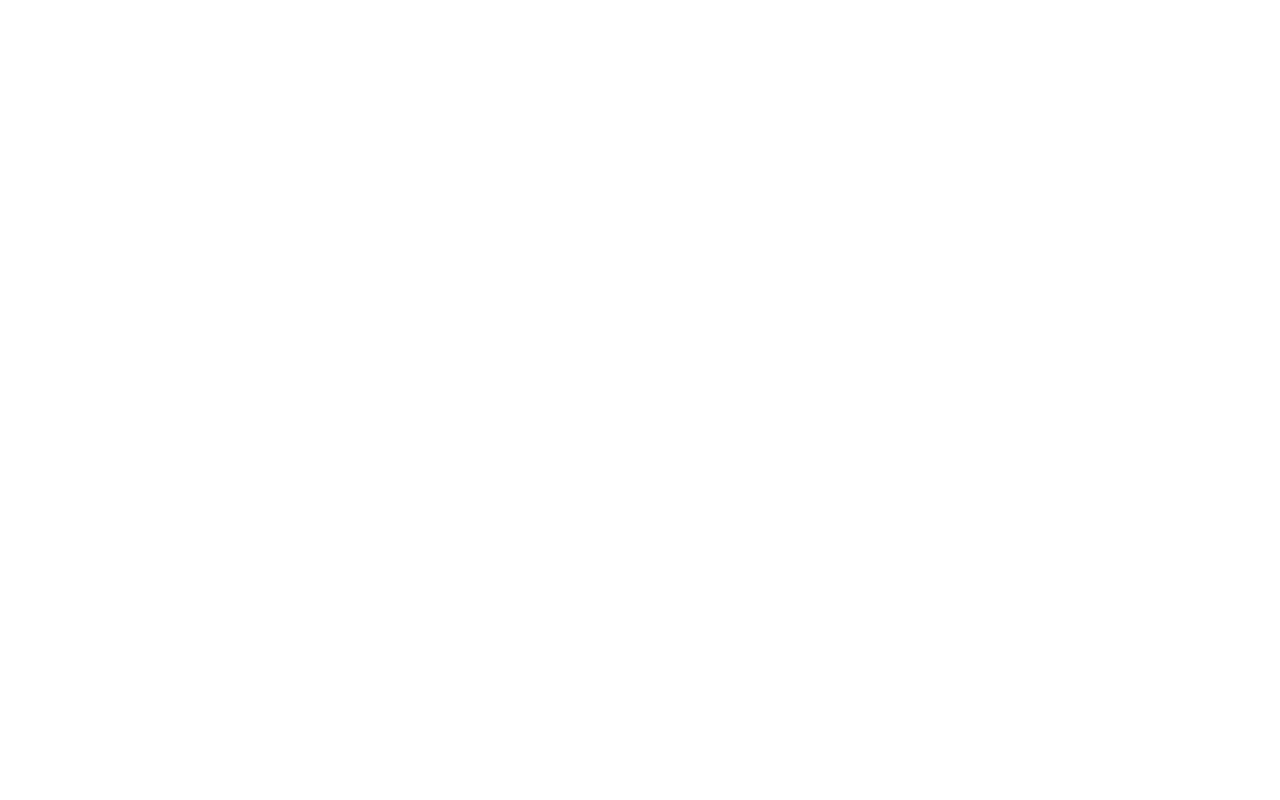
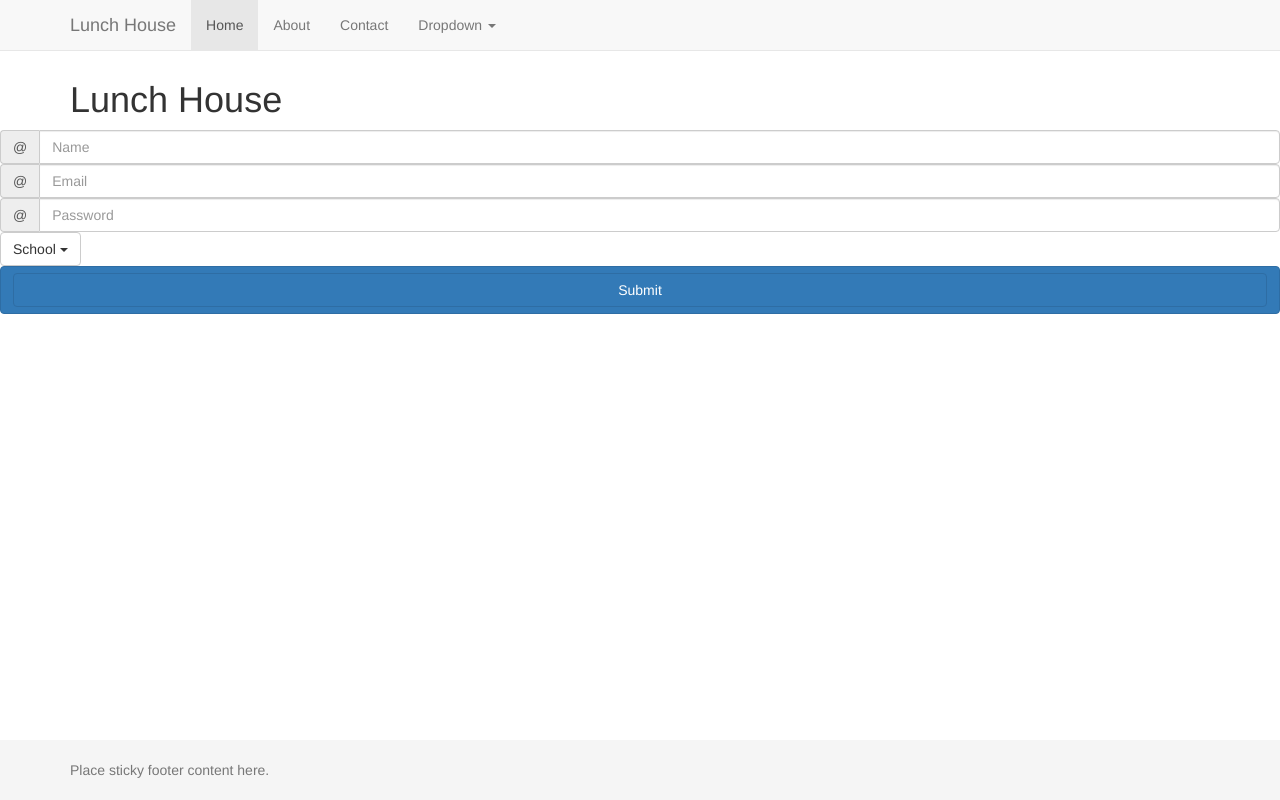
Before and after one commit to pliu131/BigRedHacksStatic, a plain HTML site: page signup.html in a window 1280 px wide. Drawn offline with nearby package versions, Linux system fonts and the light colour scheme.

Commit message:
added map.html for user view and shit menu code

```diff
--- a/signup.html
+++ b/signup.html
@@ -22,7 +22,92 @@
 <body>
 <!-- COPY THE CODE ABOVE THIS LINE -->
 
+  <!-- Fixed navbar -->
+    <div class="navbar navbar-default navbar-fixed-top" role="navigation">
+      <div class="container">
+        <div class="navbar-header">
+          <button type="button" class="navbar-toggle collapsed" data-toggle="collapse" data-target=".navbar-collapse">
+            <span class="sr-only">Toggle navigation</span>
+            <span class="icon-bar"></span>
+            <span class="icon-bar"></span>
+            <span class="icon-bar"></span>
+          </button>
+          <a class="navbar-brand" href="#">Lunch House</a>
+        </div>
+        <div class="collapse navbar-collapse">
+          <ul class="nav navbar-nav">
+            <li class="active"><a href="#">Home</a></li>
+            <li><a href="#about">About</a></li>
+            <li><a href="#contact">Contact</a></li>
+            <li class="dropdown">
+              <a href="#" class="dropdown-toggle" data-toggle="dropdown">Dropdown <span class="caret"></span></a>
+              <ul class="dropdown-menu" role="menu">
+                <li><a href="#">Action</a></li>
+                <li><a href="#">Another action</a></li>
+                <li><a href="#">Something else here</a></li>
+                <li class="divider"></li>
+                <li class="dropdown-header">Nav header</li>
+                <li><a href="#">Separated link</a></li>
+                <li><a href="#">One more separated link</a></li>
+              </ul>
+            </li>
+          </ul>
+        </div><!--/.nav-collapse -->
+      </div>
+    </div>
 
+    <!-- Begin page content -->
+    <div class="container">
+      <div class="row">
+        <div class="col-md-12">
+          <h1>Lunch House</h1>
+        </div>
+      </div>
+    </div>
+
+    <div class="input-group">
+      <span class="input-group-addon">@</span>
+      <input type="text" class="form-control" placeholder="Name">
+    </div>
+
+    <div class="input-group">
+      <span class="input-group-addon">@</span>
+      <input type="text" class="form-control" placeholder="Email">
+    </div>
+
+    <div class="input-group">
+      <span class="input-group-addon">@</span>
+      <input type="password" class="form-control" placeholder="Password">
+    </div>
+
+    <div class="dropdown">
+      <button class="btn btn-default dropdown-toggle" type="button" id="School"
+    data-toggle="dropdown">
+        School
+        <span class="caret"></span>
+      </button>
+      <ul class="dropdown-menu" role="menu" aria-labelledby="School">
+          <li role="presentation"><a role="menuitem" tabindex="-1" href="#">Binghamton University</a></li>
+        <li role="presentation"><a role="menuitem" tabindex="-1" href="#">Cornell University</a></li>
+        <li role="presentation"><a role="menuitem" tabindex="-1" href="#">Other</a></li>
+      </ul>
+    </div>
+
+    <div class="btn btn-large btn-block btn-primary">
+      <button type="button" class="btn btn-large btn-block btn-primary">Submit</button>
+    </div>
+
+
+
+
+
+
+
+        <div class="footer">
+          <div class="container">
+            <p class="text-muted">Place sticky footer content here.</p>
+          </div>
+        </div>
 
 
 
```
Also changed, not shown: index.html (+0 -48 lines), map.html (added, +25 -0 lines), 1 other file.
